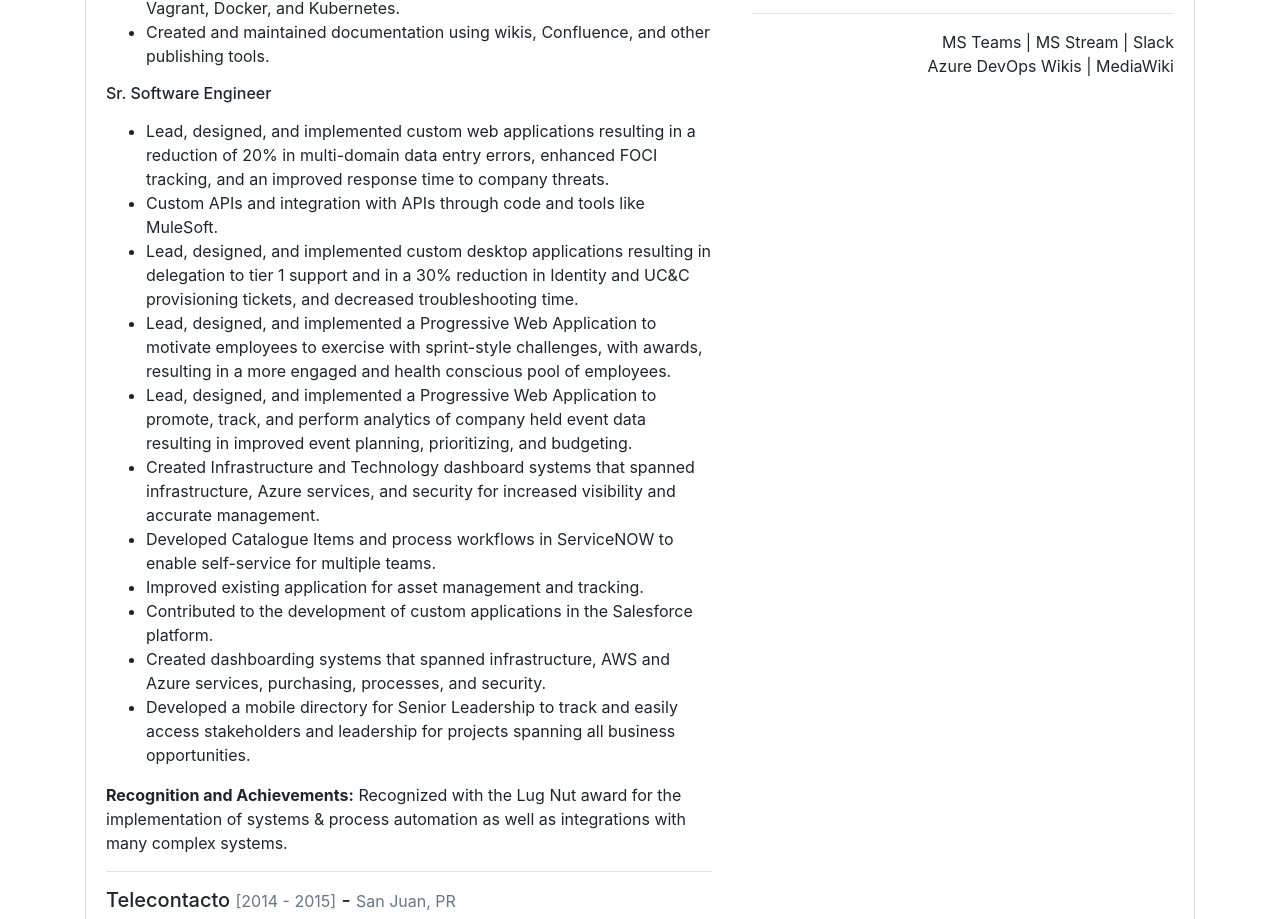
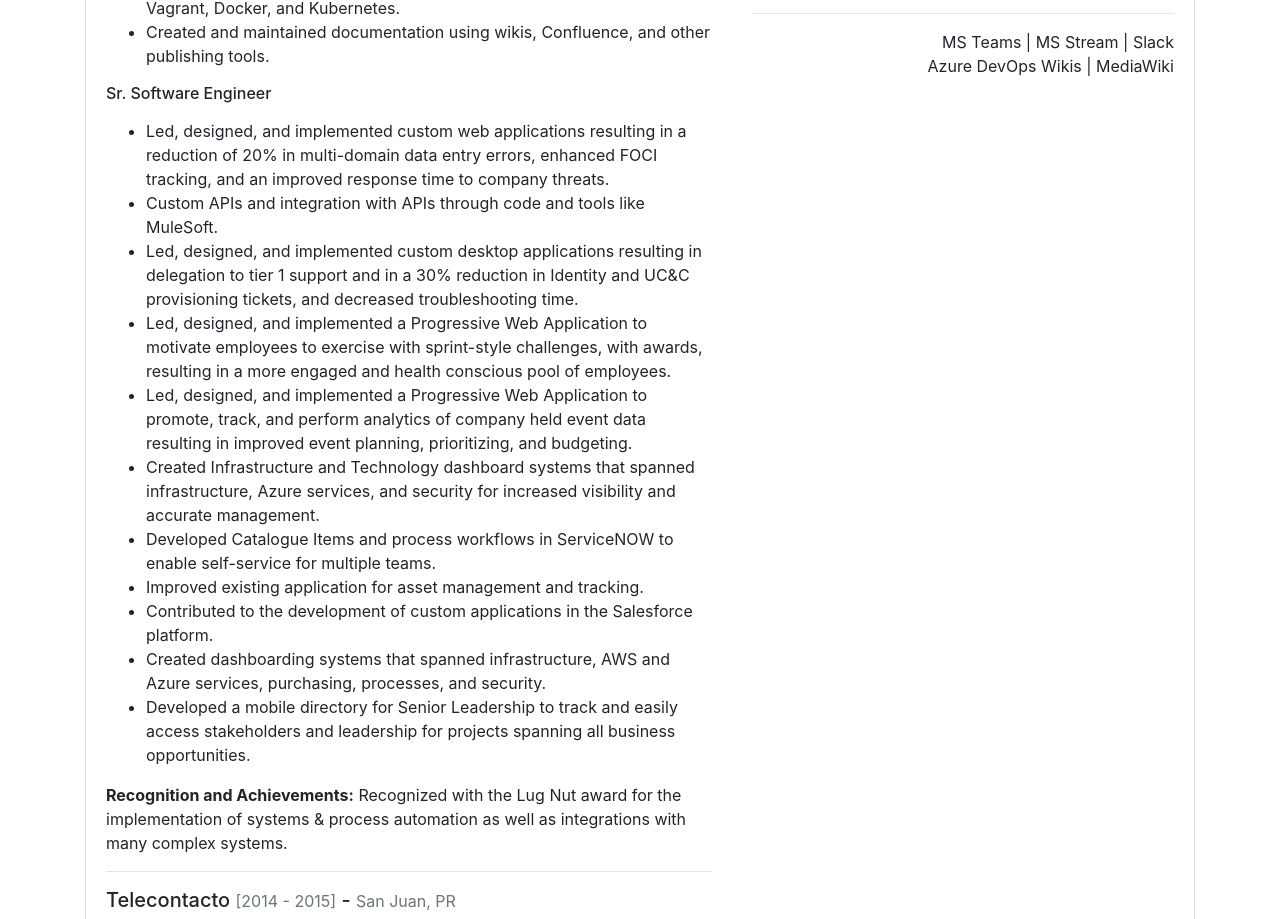
Before and after one commit to PREngineer/prengineer.github.io, a plain HTML site: page App/cv.html in a window 1280 px wide. Shown: the part 2346-3265 px from the top of the page. Drawn offline with nearby package versions, Linux system fonts and the light colour scheme.

Commit message:
Wrong tense in a sentence.

```diff
--- a/App/cv.html
+++ b/App/cv.html
@@ -175,11 +175,11 @@
                 <h6>Sr. Software Engineer</h6>
               </p>
               <ul>
-                <li>Lead, designed, and implemented custom web applications resulting in a reduction of 20% in multi-domain data entry errors, enhanced FOCI tracking, and an improved response time to company threats.</li>
+                <li>Led, designed, and implemented custom web applications resulting in a reduction of 20% in multi-domain data entry errors, enhanced FOCI tracking, and an improved response time to company threats.</li>
                 <li>Custom APIs and integration with APIs through code and tools like MuleSoft.</li>
-                <li>Lead, designed, and implemented custom desktop applications resulting in delegation to tier 1 support and in a 30% reduction in Identity and UC&C provisioning tickets, and decreased troubleshooting time.</li>
-                <li>Lead, designed, and implemented a Progressive Web Application to motivate employees to exercise with sprint-style challenges, with awards, resulting in a more engaged and health conscious pool of employees.</li>
-                <li>Lead, designed, and implemented a Progressive Web Application to promote, track, and perform analytics of company held event data resulting in improved event planning, prioritizing, and budgeting.</li>
+                <li>Led, designed, and implemented custom desktop applications resulting in delegation to tier 1 support and in a 30% reduction in Identity and UC&C provisioning tickets, and decreased troubleshooting time.</li>
+                <li>Led, designed, and implemented a Progressive Web Application to motivate employees to exercise with sprint-style challenges, with awards, resulting in a more engaged and health conscious pool of employees.</li>
+                <li>Led, designed, and implemented a Progressive Web Application to promote, track, and perform analytics of company held event data resulting in improved event planning, prioritizing, and budgeting.</li>
                 <li>Created Infrastructure and Technology dashboard systems that spanned infrastructure, Azure services, and security for increased visibility and accurate management.</li>
                 <li>Developed Catalogue Items and process workflows in ServiceNOW to enable self-service for multiple teams.</li>
                 <li>Improved existing application for asset management and tracking.</li>
```
